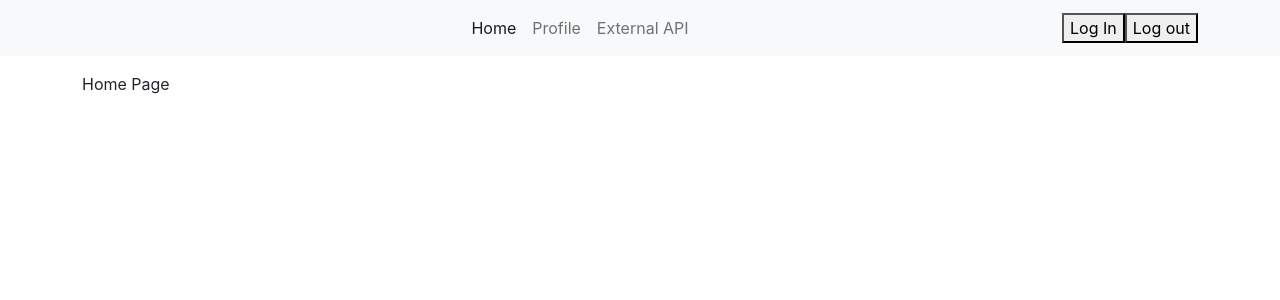
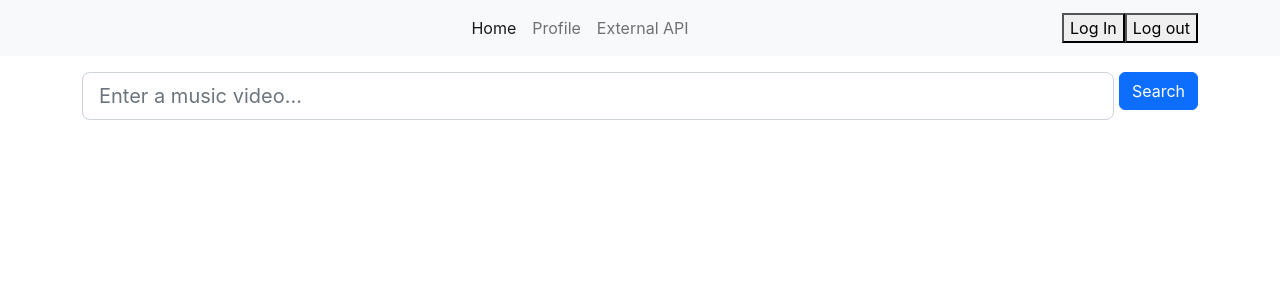
Before and after one commit to kmelnikov98/react-literature-classification, a React (Create React App) app in the folder frontend/: page / in a window 1280 px wide. Shown: the top 300 px of the page. Built offline with nearby package versions, Linux system fonts and the light colour scheme.

Commit message:
youtube link embedded
added youtube embedded link

```diff
--- a/frontend/package.json
+++ b/frontend/package.json
@@ -16,6 +16,7 @@
     "react-dom": "^18.2.0",
     "react-router-dom": "^6.4.4",
     "react-scripts": "5.0.1",
+    "react-youtube": "^10.1.0",
     "sass": "^1.56.1",
     "web-vitals": "^2.1.4"
   },
--- /dev/null
+++ b/frontend/src/components/YoutubeVideo.js
@@ -0,0 +1,21 @@
+import React from 'react'
+import YouTube from "react-youtube";
+
+const YoutubeVideo = ({ videoId }) => {
+    const opts = {
+        height: "390",
+        width: "640",
+        playerVars: {
+          autoplay: 1,
+        },
+    };
+
+    return (
+        videoId && (<div>
+          <h3> Youtube Video</h3>
+          <YouTube videoId={videoId} opts={opts}/>
+        </div>
+    ));
+};
+
+export default YoutubeVideo
--- /dev/null
+++ b/frontend/src/styles/home.css
@@ -0,0 +1,16 @@
+.box {
+    display: flex;
+    flex-flow: row;
+    height: 100%;
+  }
+
+.containerBox {
+    display: flex;
+    margin: auto;
+    flex-flow: column;
+}
+
+  .buttonContainer {
+        margin-left: 5px;
+        height: 100%;
+  }
--- a/frontend/src/views/Home.js
+++ b/frontend/src/views/Home.js
@@ -1,9 +1,38 @@
 import React from "react";
+import "../styles/home.css"
+import YoutubeVideo from "../components/YoutubeVideo";
 
-const Home = () => (
+const Home = () => {
+  const videoLinkInputRef = React.useRef(null);
+  const [videoUrl, setVideoUrl] = React.useState("");
+
+  let videoId; //undefined initially
+  if(videoUrl) {
+    videoId = videoUrl.split("v=")[1].split("&")[0];
+  }
+
+  const handleVideoLink = () => {
+    setVideoUrl(videoLinkInputRef.current.value);
+  };
+
+  return(
   <div>
-    Home Page
+    <div className="box">
+      <input ref={videoLinkInputRef} className="form-control form-control-lg" type="text" placeholder="Enter a music video..."></input>
+      <div className="buttonContainer">
+        <button
+            type="button"
+            className="btn btn-primary"
+            onClick={handleVideoLink}>
+            Search
+        </button>
+      </div>
+    </div>
+    <div className="containerBox">
+      <YoutubeVideo videoId={videoId}/>
+    </div>
   </div>
-);
+  )
+};
 
 export default Home;
```
Also changed, not shown: 1 other file (tests, documents, lock files or other folders).
